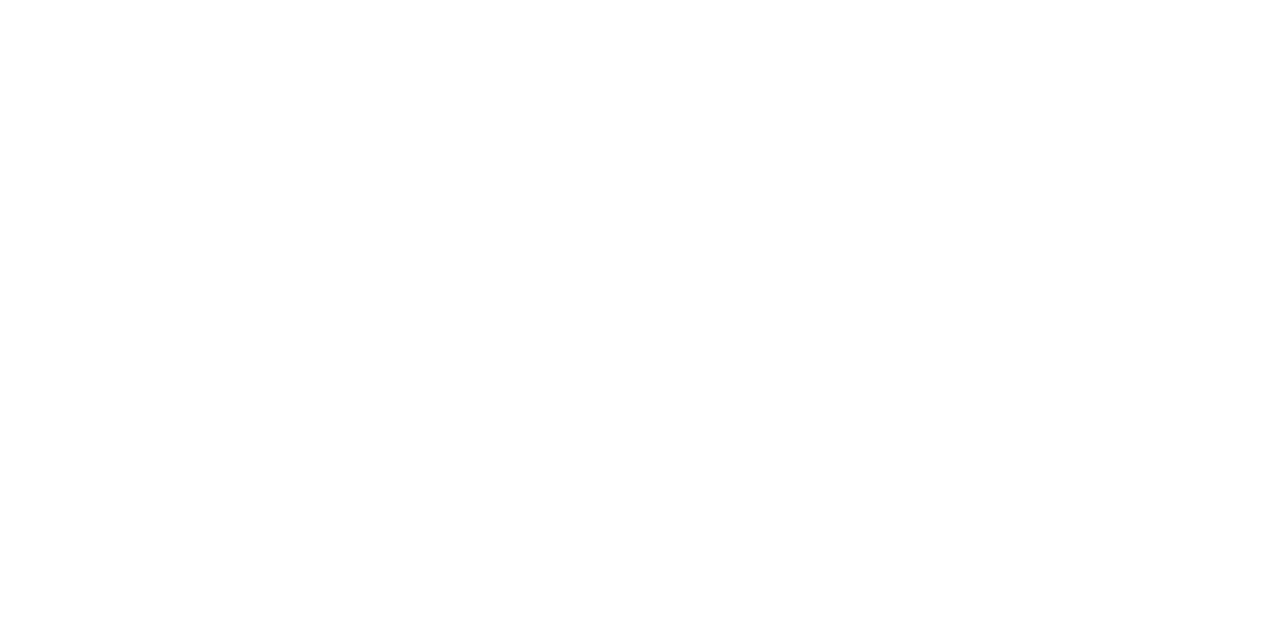
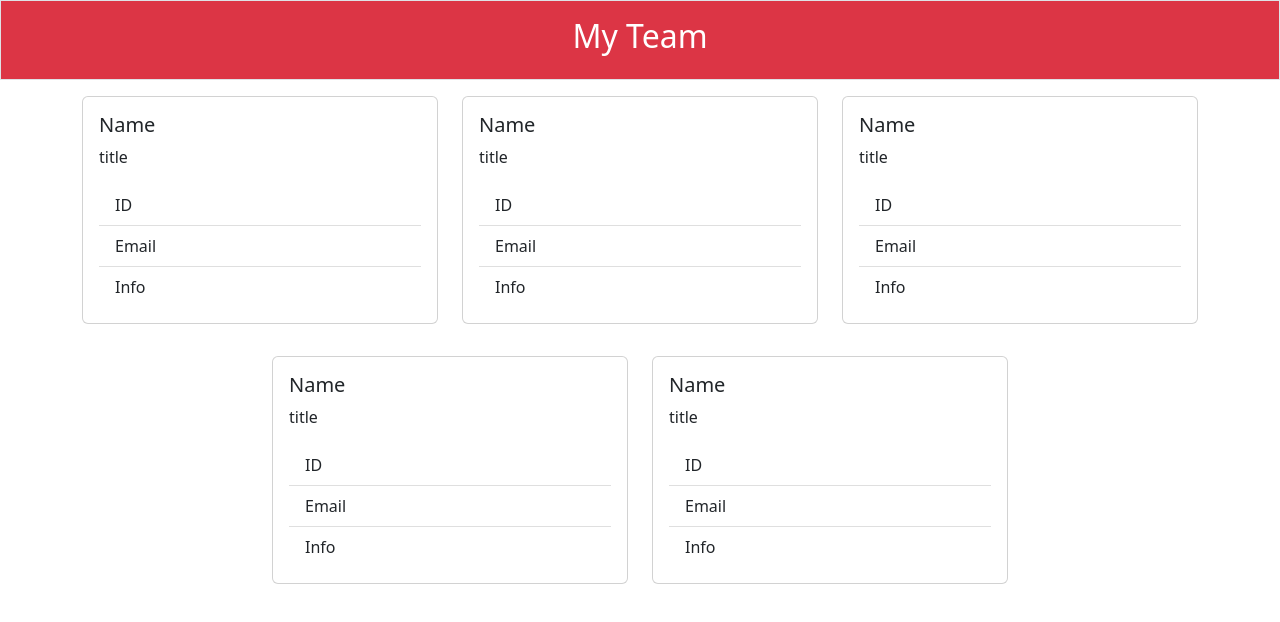
Before and after one commit to an-n-ie/Team_Profile_Generator, a website: page src/index.html in a window 1280 px wide. Drawn offline with nearby package versions, Linux system fonts and the light colour scheme.

Commit message:
index js update; managerHTML

```diff
--- a/src/generateHTML.js
+++ b/src/generateHTML.js
@@ -1,5 +1,26 @@
-function generateHTML(){
-
+function generateHTML(cards) {
+    return `
+    <!DOCTYPE html>
+<html lang="en">
+<head>
+    <meta charset="UTF-8">
+    <meta http-equiv="X-UA-Compatible" content="IE=edge">
+    <meta name="viewport" content="width=device-width, initial-scale=1.0">
+    <link href="https://cdn.jsdelivr.net/npm/bootstrap@5.2.1/dist/css/bootstrap.min.css" rel="stylesheet" integrity="sha384-iYQeCzEYFbKjA/T2uDLTpkwGzCiq6soy8tYaI1GyVh/UjpbCx/TYkiZhlZB6+fzT" crossorigin="anonymous">
+    <title>Team Profile Generator</title>
+</head>
+<body>
+    <div class="h-100 text-center text-white p-3 bg-danger border">
+        <h2>My Team</h2>
+    </div>
+    <div class="container">
+        <div class="row d-flex justify-content-center">
+            ${cards}
+        </div>
+    </div>
+    </body>
+    </html>
+    `
 }
 
-module.exports=generateHTML
+module.exports = generateHTML
--- a/src/index.html
+++ b/src/index.html
@@ -4,9 +4,87 @@
     <meta charset="UTF-8">
     <meta http-equiv="X-UA-Compatible" content="IE=edge">
     <meta name="viewport" content="width=device-width, initial-scale=1.0">
+    <link href="https://cdn.jsdelivr.net/npm/bootstrap@5.2.1/dist/css/bootstrap.min.css" rel="stylesheet" integrity="sha384-iYQeCzEYFbKjA/T2uDLTpkwGzCiq6soy8tYaI1GyVh/UjpbCx/TYkiZhlZB6+fzT" crossorigin="anonymous">
     <title>Team Profile Generator</title>
 </head>
 <body>
+    <div class="h-100 text-center text-white p-3 bg-danger border">
+        <h2>My Team</h2>
+    </div>
+    <div class="container">
+        <div class="row d-flex justify-content-center">
+            <div class="col-sm-4 my-3">
+              <div class="card">
+                <div class="card-body">
+                  <h5 class="card-title">Name</h5>
+                  <p class="card-text">title</p>
+                  <ul class="list-group list-group-flush">
+                    <li class="list-group-item">ID</li>
+                    <li class="list-group-item">Email</li>
+                    <li class="list-group-item">Info</li>
+                  </ul>
+                </div>
+              </div>
+            </div>
 
+            <div class="col-sm-4 my-3">
+                <div class="card">
+                  <div class="card-body">
+                    <h5 class="card-title">Name</h5>
+                    <p class="card-text">title</p>
+                    <ul class="list-group list-group-flush">
+                      <li class="list-group-item">ID</li>
+                      <li class="list-group-item">Email</li>
+                      <li class="list-group-item">Info</li>
+                    </ul>
+                  </div>
+                </div>
+              </div>
+
+              <div class="col-sm-4 my-3">
+                <div class="card">
+                  <div class="card-body">
+                    <h5 class="card-title">Name</h5>
+                    <p class="card-text">title</p>
+                    <ul class="list-group list-group-flush">
+                      <li class="list-group-item">ID</li>
+                      <li class="list-group-item">Email</li>
+                      <li class="list-group-item">Info</li>
+                    </ul>
+                  </div>
+                </div>
+              </div>
+
+              <div class="col-sm-4 my-3">
+                <div class="card">
+                  <div class="card-body">
+                    <h5 class="card-title">Name</h5>
+                    <p class="card-text">title</p>
+                    <ul class="list-group list-group-flush">
+                      <li class="list-group-item">ID</li>
+                      <li class="list-group-item">Email</li>
+                      <li class="list-group-item">Info</li>
+                    </ul>
+                  </div>
+                </div>
+              </div>
+
+              <div class="col-sm-4 my-3">
+                <div class="card">
+                  <div class="card-body">
+                    <h5 class="card-title">Name</h5>
+                    <p class="card-text">title</p>
+                    <ul class="list-group list-group-flush">
+                      <li class="list-group-item">ID</li>
+                      <li class="list-group-item">Email</li>
+                      <li class="list-group-item">Info</li>
+                    </ul>
+                  </div>
+                </div>
+              </div>
+
+
+          </div>
+    </div>
 </body>
 </html>
```
Also changed, not shown: index.js (+18 -4 lines), src/managerHTML.js (added, +20 -0 lines).
